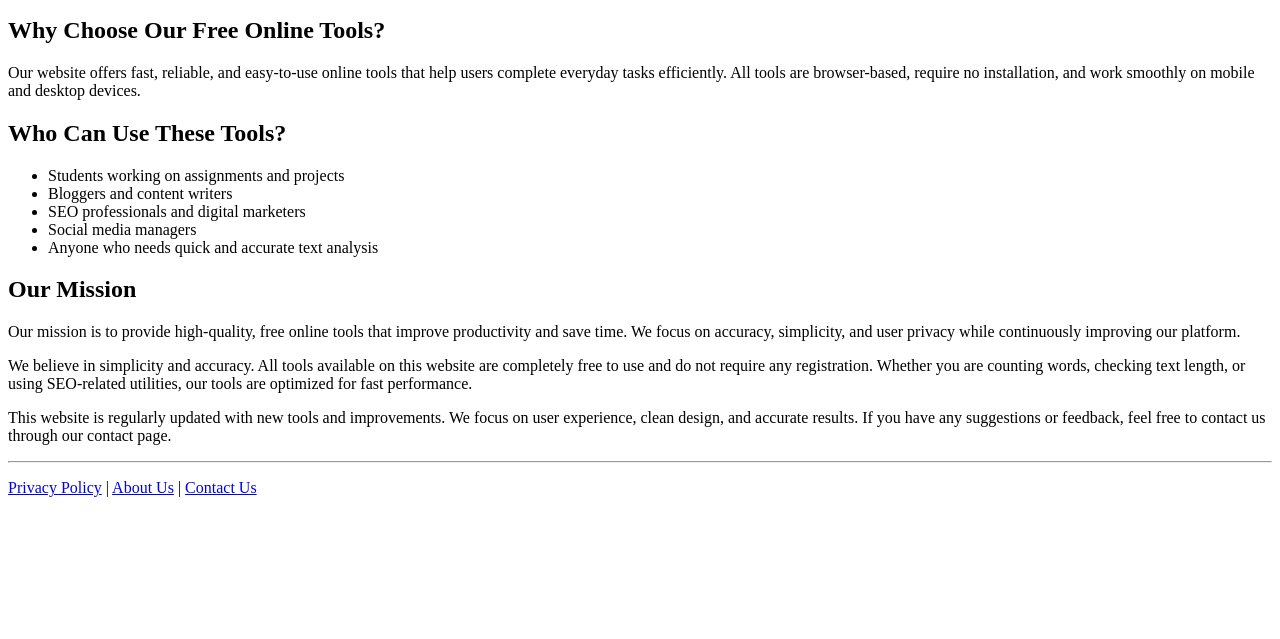
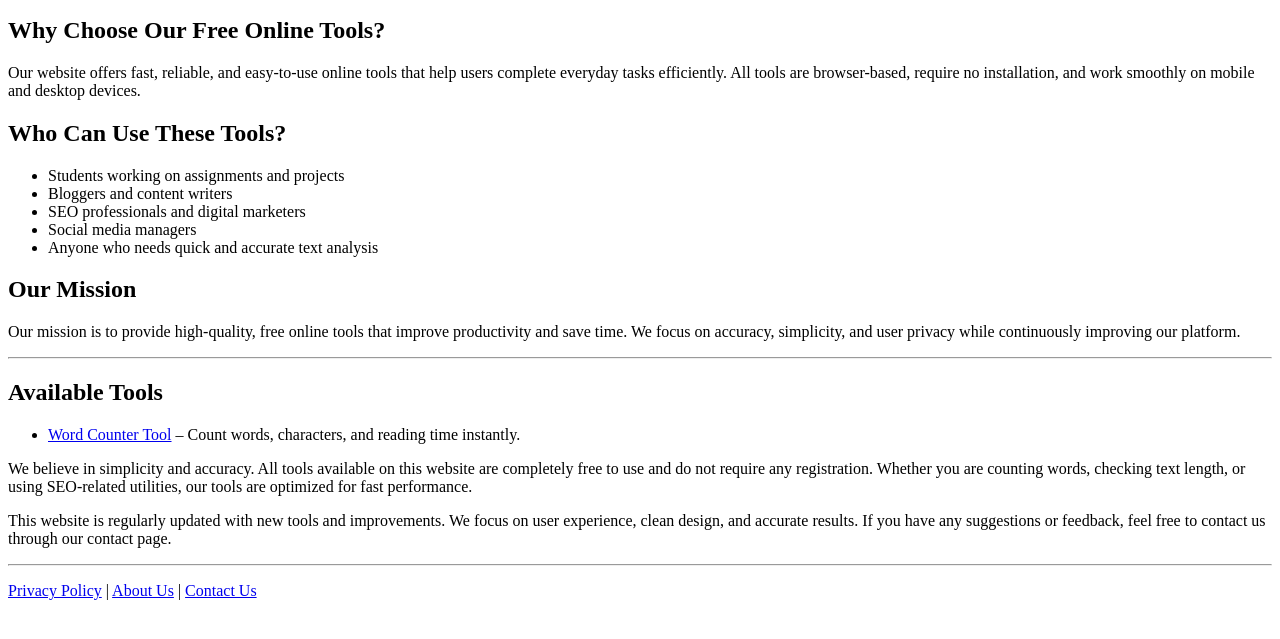
Before and after one commit to hackarxyz1-maker/hackarxyz1-maker.github.io, a plain HTML site: page index.html in a window 1280 px wide. Shown: the part 119-758 px from the top of the page. Drawn offline with Linux system fonts and the light colour scheme.

Commit message:
Update index.html

```diff
--- a/index.html
+++ b/index.html
@@ -38,6 +38,14 @@ Our mission is to provide high-quality, free online tools that improve
 productivity and save time. We focus on accuracy, simplicity, and user
 privacy while continuously improving our platform.
 </p>
+<hr>
+
+<h2>Available Tools</h2>
+<ul>
+  <li>
+    <a href="/word-counter-tool/">Word Counter Tool</a> – Count words, characters, and reading time instantly.
+  </li>
+</ul>
 
 <p>
 We believe in simplicity and accuracy. All tools available on this website are
```
